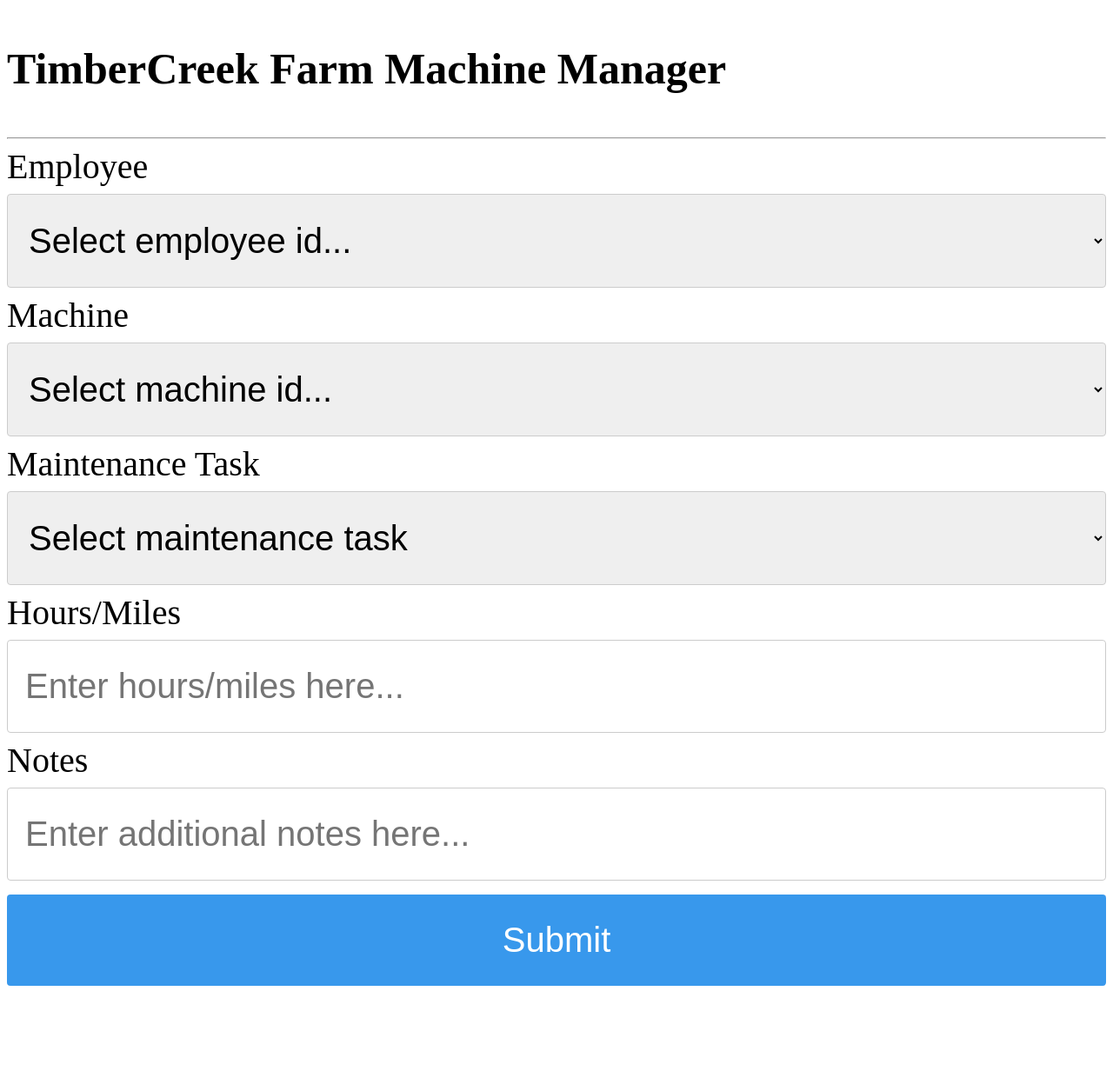
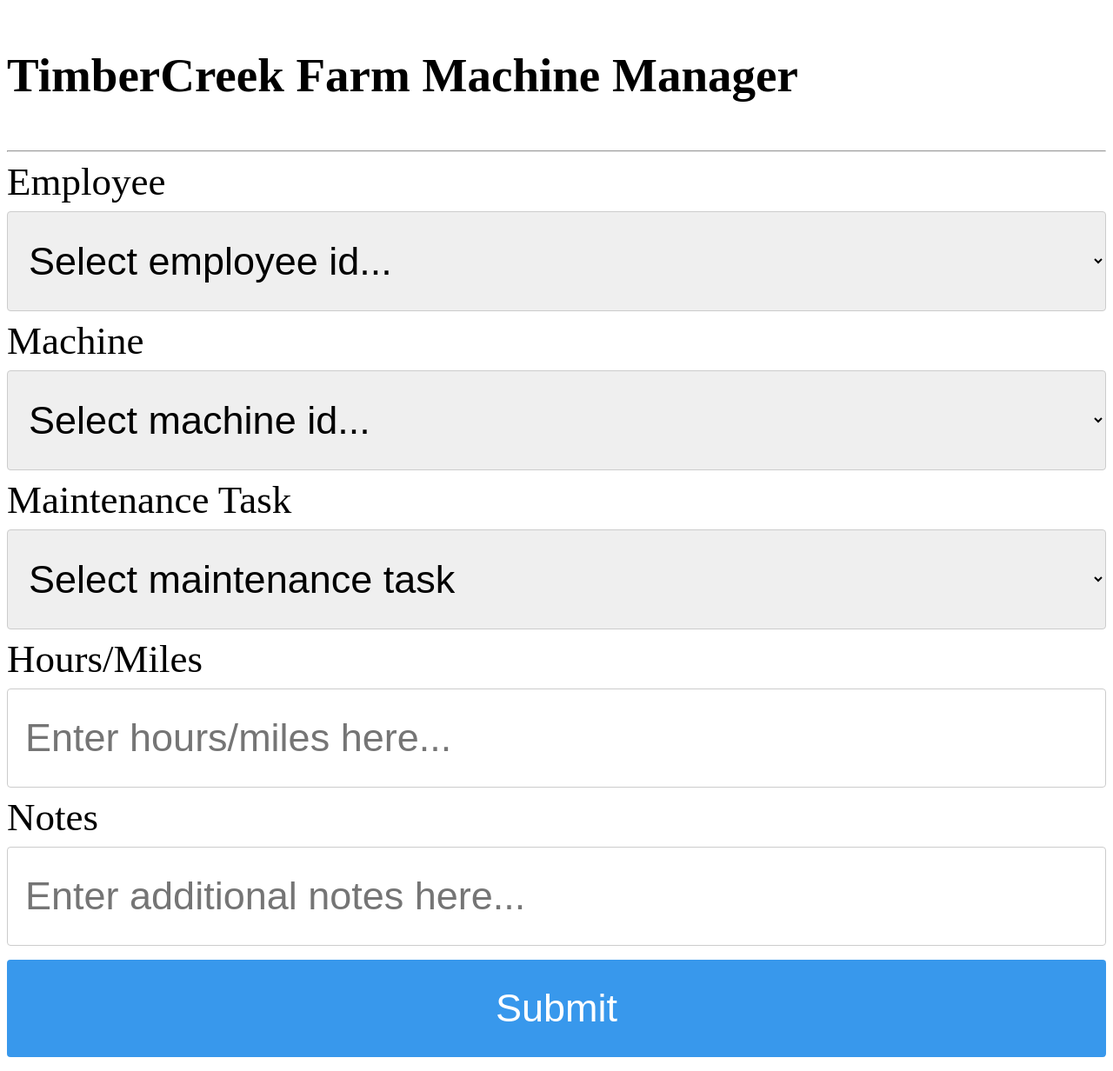
Before and after one commit to The-Baron-Becker/TimberCreek-Machine-Manager-V1, a Flask app: page /new in a window 1280 px wide. Shown: the whole page at 87% size. Before the commit the page ends 1134 px from the top, so only its background shows below. Run offline with Flask 2, Linux system fonts and the light colour scheme; some libraries are stand-ins or nearby versions.

Commit message:
Update new.html

```diff
--- a/templates/new.html
+++ b/templates/new.html
@@ -36,7 +36,7 @@
 
    <body>
 
-      <h3 style="font-size: 50px">TimberCreek Farm Machine Manager</h3>
+      <h3 style="font-size: 55px">TimberCreek Farm Machine Manager</h3>
       <hr/>
 
       {%- for category, message in get_flashed_messages(with_categories = true) %}
@@ -47,8 +47,8 @@
 
       <form action = "{{ request.path }}" method = "POST">
 
-         <label style="font-size: 40px" for="employee">Employee</label>
-         <select style="font-size: 40px" id="employee" name="employee">
+         <label style="font-size: 45px" for="employee">Employee</label>
+         <select style="font-size: 45px" id="employee" name="employee">
             <option value="employee">Select employee id...</option>
             <option value="José Salazar">José Salazar</option>
             <option value="Carlos Trejo">Carlos Trejo</option>
@@ -57,8 +57,8 @@
             <option value="Zachary Miller">Zachary Miller</option>
          </select>
 
-         <label style="font-size: 40px" for="machine">Machine</label>
-         <select style="font-size: 40px" id="machine" name="machine" style="font-size: 35px">
+         <label style="font-size: 45px" for="machine">Machine</label>
+         <select style="font-size: 45px" id="machine" name="machine" style="font-size: 35px">
             <option value="">Select machine id...</option>
             <option value="F150">F150</option>
             <option value="F250">F250</option>
@@ -115,8 +115,8 @@
 
          </select>
 
-         <label style="font-size: 40px" for="task">Maintenance Task</label>
-         <select style="font-size: 40px" id="task" name="task">
+         <label style="font-size: 45px" for="task">Maintenance Task</label>
+         <select style="font-size: 45px" id="task" name="task">
             <option value="">Select maintenance task</option>
             <option value="Oil Change">Oil Change</option><br>
             <option value="Greased Fittings">Greased Fittings</option><br>
@@ -128,13 +128,13 @@
             <option value="First">oil change</option><br>
          </select>
 
-         <label style="font-size: 40px" for="hours">Hours/Miles</label>
-         <input style="font-size: 40px" type="text" id="hours" name="hours" placeholder="Enter hours/miles here...">
+         <label style="font-size: 45px" for="hours">Hours/Miles</label>
+         <input style="font-size: 45px" type="text" id="hours" name="hours" placeholder="Enter hours/miles here...">
 
-         <label style="font-size: 40px" for="notes">Notes</label>
-         <input style="font-size: 40px" type="text" id="note" name="note" placeholder="Enter additional notes here...">
+         <label style="font-size: 45px" for="notes">Notes</label>
+         <input style="font-size: 45px" type="text" id="note" name="note" placeholder="Enter additional notes here...">
 
-         <input style="font-size: 40px" type = "submit" value = "Submit" />
+         <input style="font-size: 45px" type = "submit" value = "Submit" />
       </form>
 
    </body>
```
